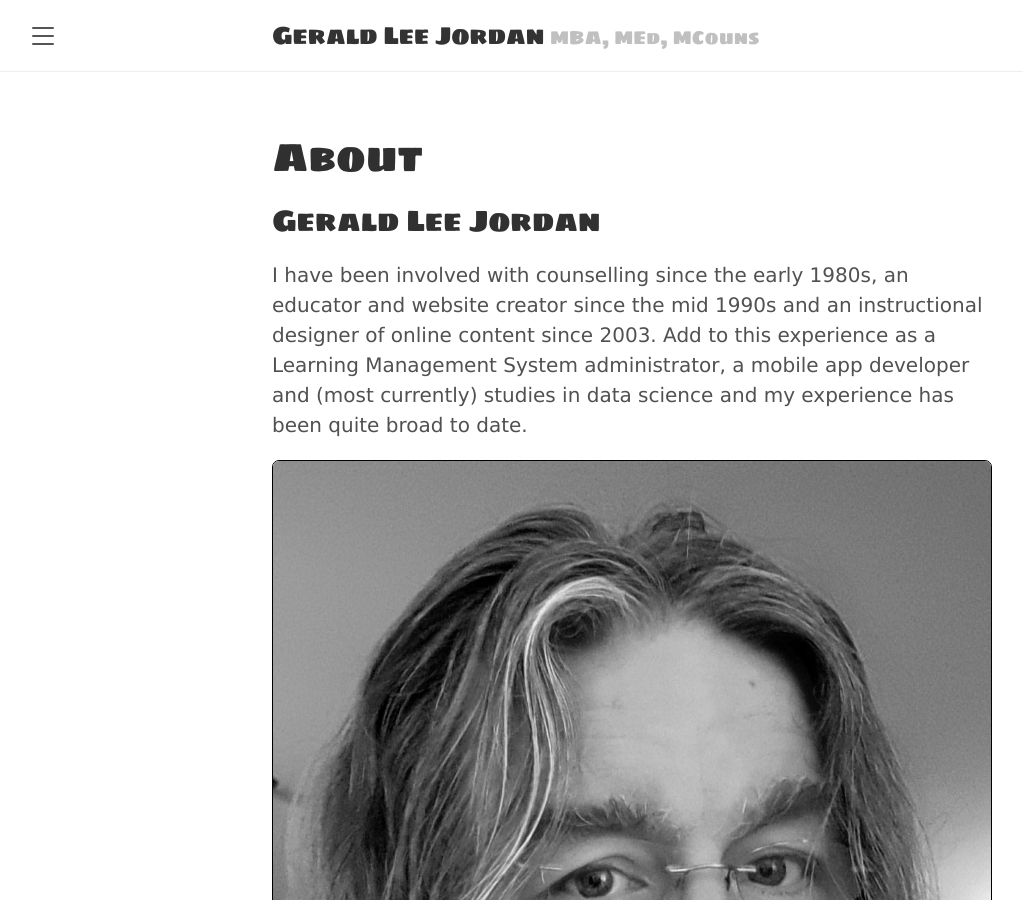
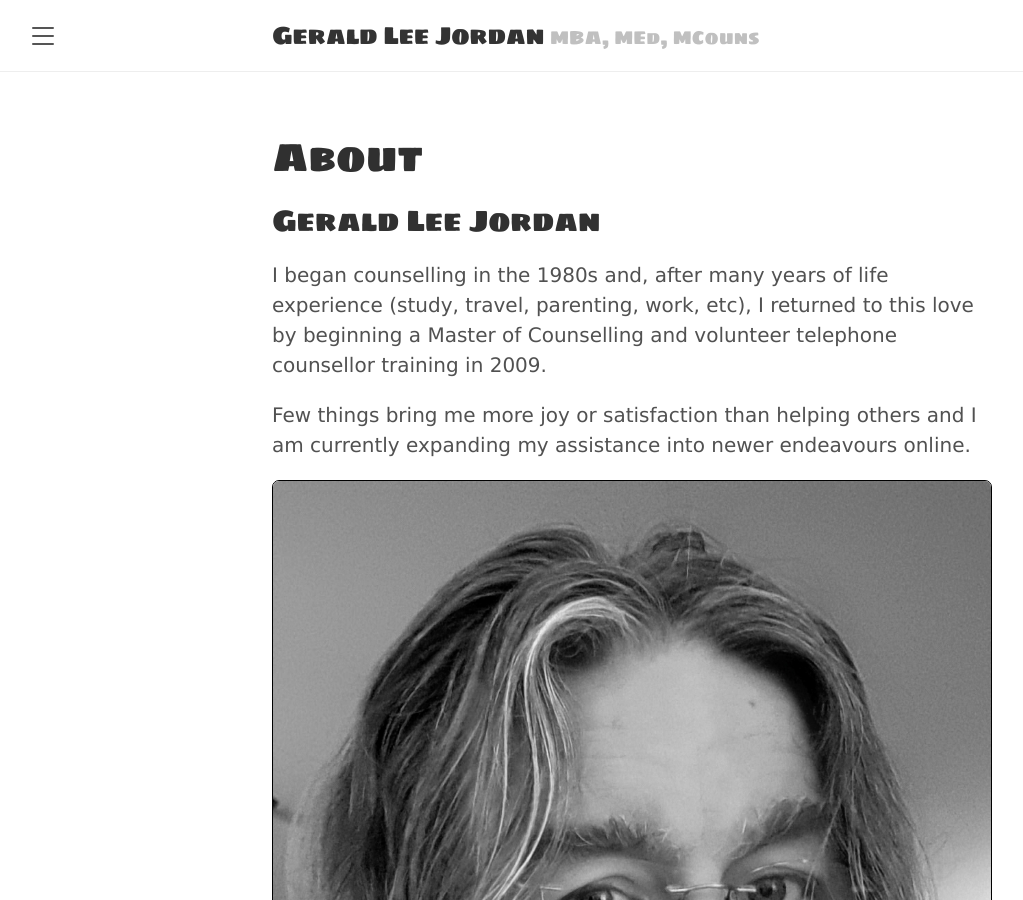
Before and after one commit to tracyjordan/tracyjordan.github.io, a Jekyll site: the page built from about.md, in a window 1280 px wide and 900 px high. Shown: the whole window, without its empty margins (8-1031 px from the left). Built offline with Jekyll 4.4.1, drawn with Linux system fonts in a browser that asks for light colours; some of the changed text lies outside the part shown.

Commit message:
Update about.md

```diff
--- a/about.md
+++ b/about.md
@@ -3,26 +3,22 @@ layout: page
 title: About
 ---
 
-## Gerald Lee Jordan
+<h2>Gerald Lee Jordan</h2>
 
-I have been involved with counselling since the early 1980s, an educator and website creator since the mid 1990s and an instructional designer of online content since 2003. Add to this experience as a Learning Management System administrator, a mobile app developer and (most currently) studies in data science and my experience has been quite broad to date.
+<p>I began counselling in the 1980s and, after many years of life experience (study, travel, parenting, work, etc), I returned to this love by beginning a Master of Counselling and volunteer telephone counsellor training in 2009.</p>
+
+<p>Few things bring me more joy or satisfaction than helping others and I am currently expanding my assistance into newer endeavours online.</p>
 
 <img class="img-border" src="https://geraldleejordan.com/public/assets/images/lee-jordan-programmer.jpg" alt="Lee Jordan">
 
-Lee Jordan
+<h2>Contact</h2>
 
-## Nocturnal Works Ltd
+<p>You can contact me using my name geraldleejordan and then append @gmail.com.</p>
 
-My business website is <a href="https://nocturnalworks.com" title="Nocturnal Works Ltd" target="_blank" rel="nofollow">here</a>.
+<h2>Keybase</h2>
 
-## Contact
+<p>If you are a client and would prefer a more immediate response, you can reach me on Keybase <a href="https://keybase.io/geraldleejordan/chat" rel="nofollow" target="_blank">here</a>.</p>
 
-You can contact me using my name geraldleejordan and then append @gmail.com.
-
-## Keybase
-
-If you are a client and would prefer a more immediate response, you can reach me on Keybase <a href="https://keybase.io/geraldleejordan/chat" rel="nofollow" target="_blank">here</a>.
-
-![alt text](https://geraldleejordan.com/public/assets/images/lee-jordan.png "Lee Jordan")
+<img class="img-border" src="https://geraldleejordan.com/public/assets/images/lee-jordan.png" alt="Lee Jordan signature">
 
 Lee Jordan, MBA, MEd, MCouns
```
